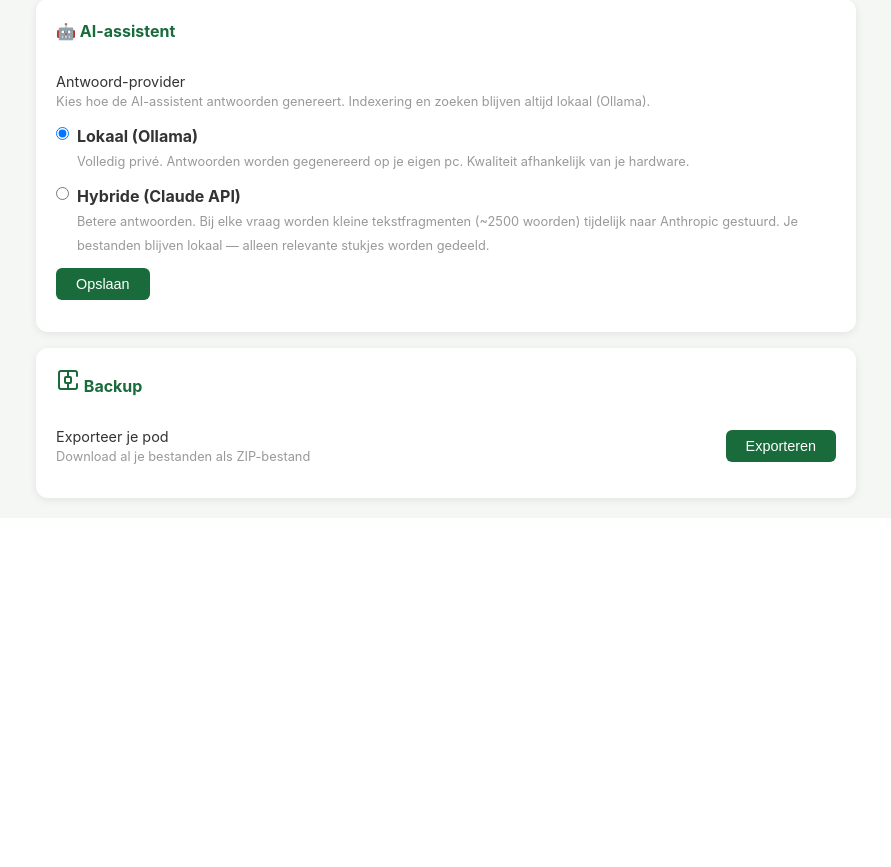
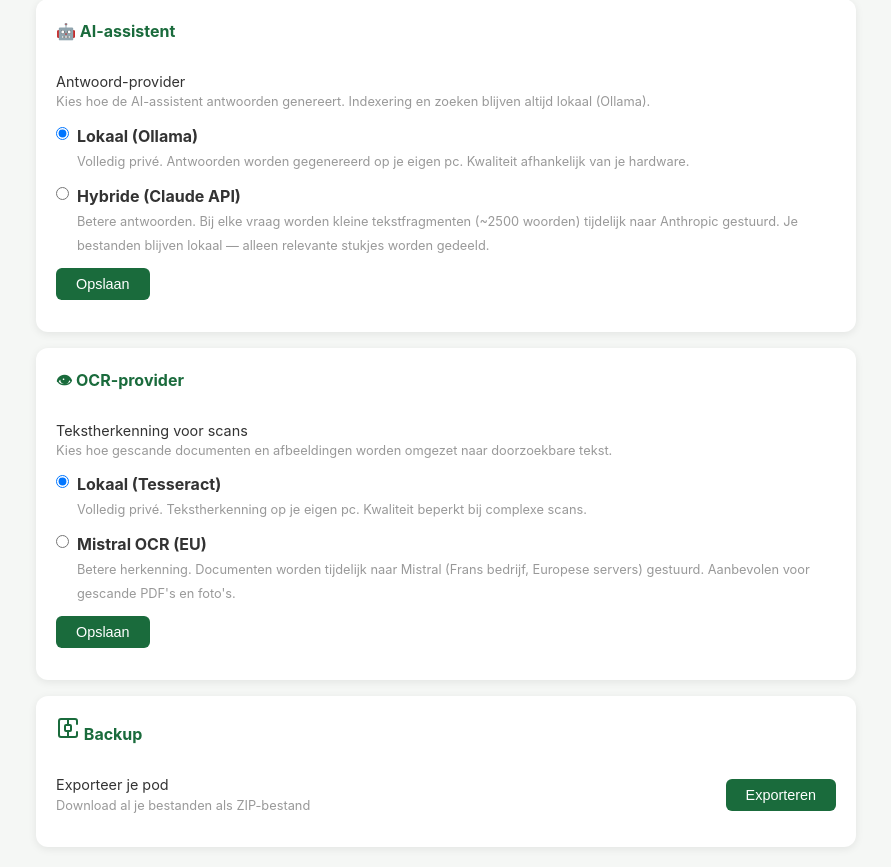
Before and after one commit to Wim1201/mysolido, a Flask app: page /settings in a window 1280 px wide. Shown: the part 840-1707 px from the top of the page, without its empty margins (194-1085 px from the left). Before the commit the page ends 1344 px from the top, so only its background shows below. Run offline with Flask 3, Linux system fonts and the light colour scheme; parts of the project's set-up code (start-up, migrations or seed data) failed here and were passed over.

Commit message:
Add OCR provider settings: configurable Mistral OCR (EU) via settings page

```diff
--- a/app.py
+++ b/app.py
@@ -1889,7 +1889,10 @@ def settings():
                            crash_reporting_enabled=is_crash_reporting_enabled(),
                            ai_provider=ai_provider,
                            api_key_masked=api_key_masked,
-                           api_key_set=bool(api_key_raw))
+                           api_key_set=bool(api_key_raw),
+                           ocr_provider=os.environ.get('OCR_PROVIDER', 'local'),
+                           mistral_key_set=bool(os.environ.get('MISTRAL_API_KEY', '')),
+                           mistral_key_masked='****' + os.environ.get('MISTRAL_API_KEY', '')[-4:] if os.environ.get('MISTRAL_API_KEY', '') else '')
 
 
 def update_env(env_path, key, value):
@@ -2022,6 +2025,44 @@ def change_ai_provider():
 
     label = 'Lokaal (Ollama)' if provider == 'local' else 'Hybride (Claude API)'
     flash(f'AI-provider ingesteld op {label}', 'success')
+    return redirect(url_for('settings'))
+
+
+@app.route('/settings/ocr-provider', methods=['POST'])
+def change_ocr_provider():
+    """Wijzig OCR-provider: lokaal (Tesseract) of Mistral (EU cloud)"""
+    if BRIDGE_MODE:
+        abort(403)
+
+    provider = request.form.get('ocr_provider', 'local')
+    api_key = request.form.get('mistral_api_key', '').strip()
+
+    if provider not in ('local', 'mistral'):
+        flash('Ongeldige keuze', 'error')
+        return redirect(url_for('settings'))
+
+    if provider == 'mistral' and not api_key:
+        existing_key = os.environ.get('MISTRAL_API_KEY', '')
+        if not existing_key:
+            flash('Voer een Mistral API-key in om Cloud OCR te gebruiken' if session.get('language', 'nl') == 'nl' else 'Enter a Mistral API key to use Cloud OCR', 'error')
+            return redirect(url_for('settings'))
+
+    env_path = os.path.join(PROJECT_DIR, '.env')
+    update_env(env_path, 'OCR_PROVIDER', provider)
+    if api_key:
+        update_env(env_path, 'MISTRAL_API_KEY', api_key)
+
+    os.environ['OCR_PROVIDER'] = provider
+    if api_key:
+        os.environ['MISTRAL_API_KEY'] = api_key
+
+    import ai_service
+    ai_service.OCR_PROVIDER = provider
+    if api_key:
+        ai_service.MISTRAL_API_KEY = api_key
+
+    label = 'Lokaal (Tesseract)' if provider == 'local' else 'Mistral OCR (EU)'
+    flash(f'OCR-provider ingesteld op {label}', 'success')
     return redirect(url_for('settings'))
 
 
--- a/templates/settings.html
+++ b/templates/settings.html
@@ -113,6 +113,49 @@
     </div>
 
     <div class="settings-card">
+        <h2>&#128065; {{ t.settings_ocr }}</h2>
+        <form action="{{ url_for('change_ocr_provider') }}" method="post">
+            <div class="setting-row" style="flex-direction: column; align-items: stretch; gap: 12px;">
+                <div>
+                    <div class="setting-label">{{ t.ocr_provider_label }}</div>
+                    <div class="setting-desc">{{ t.ocr_provider_desc }}</div>
+                </div>
+
+                <label style="display: flex; align-items: flex-start; gap: 8px; cursor: pointer;">
+                    <input type="radio" name="ocr_provider" value="local" {{ 'checked' if ocr_provider != 'mistral' }} style="margin-top: 3px;">
+                    <div>
+                        <strong>{{ t.ocr_local }}</strong><br>
+                        <span class="setting-desc">{{ t.ocr_local_desc }}</span>
+                    </div>
+                </label>
+
+                <label style="display: flex; align-items: flex-start; gap: 8px; cursor: pointer;">
+                    <input type="radio" name="ocr_provider" value="mistral" {{ 'checked' if ocr_provider == 'mistral' }} style="margin-top: 3px;">
+                    <div>
+                        <strong>{{ t.ocr_mistral }}</strong><br>
+                        <span class="setting-desc">{{ t.ocr_mistral_desc }}</span>
+                    </div>
+                </label>
+
+                <div id="ocr-key-section" style="margin-left: 24px; {{ '' if ocr_provider == 'mistral' else 'display: none;' }}">
+                    <label class="setting-label" for="mistral_api_key">{{ t.mistral_api_key }}</label>
+                    {% if mistral_key_set %}
+                    <div class="setting-desc" style="margin-bottom: 4px;">{{ t.api_key_current }} {{ mistral_key_masked }}</div>
+                    {% endif %}
+                    <input type="password" name="mistral_api_key" id="mistral_api_key" placeholder="mistral-..." autocomplete="off"
+                           style="width: 100%; max-width: 400px; padding: 8px 12px; border: 1px solid var(--color-border); border-radius: 6px; background: var(--color-bg); color: var(--color-text); font-size: 0.85rem;">
+                    <div class="setting-desc" style="margin-top: 4px;">{{ t.mistral_api_key_get }} <a href="https://console.mistral.ai" target="_blank" rel="noopener">console.mistral.ai</a>. {{ t.mistral_api_key_keep if mistral_key_set else '' }}</div>
+                    <div style="margin-top: 8px; padding: 8px 12px; background: var(--color-warning-bg, #fff3cd); border-radius: 6px; font-size: 0.8rem; color: var(--color-warning-text, #856404);">
+                        {{ t.ocr_warning }}
+                    </div>
+                </div>
+
+                <button type="submit" class="btn" style="align-self: flex-start;">{{ t.save }}</button>
+            </div>
+        </form>
+    </div>
+
+    <div class="settings-card">
         <h2>{{ icon_zip() }} {{ t.settings_backup }}</h2>
         <div class="setting-row">
             <div>
@@ -147,5 +190,17 @@
         });
     });
 })();
+
+// Show/hide OCR key section
+(function() {
+    var radios = document.querySelectorAll('input[name="ocr_provider"]');
+    var section = document.getElementById('ocr-key-section');
+    if (!radios.length || !section) return;
+    radios.forEach(function(r) {
+        r.addEventListener('change', function() {
+            section.style.display = this.value === 'mistral' ? '' : 'none';
+        });
+    });
+})();
 </script>
 {% endblock %}
--- a/translations.py
+++ b/translations.py
@@ -451,6 +451,17 @@ TRANSLATIONS = {
         "pd_choose": "— kies —",
         "pd_remove": "Verwijder",
         "pd_provider": "Aanbieder",
+        "settings_ocr": "OCR-provider",
+        "ocr_provider_label": "Tekstherkenning voor scans",
+        "ocr_provider_desc": "Kies hoe gescande documenten en afbeeldingen worden omgezet naar doorzoekbare tekst.",
+        "ocr_local": "Lokaal (Tesseract)",
+        "ocr_local_desc": "Volledig privé. Tekstherkenning op je eigen pc. Kwaliteit beperkt bij complexe scans.",
+        "ocr_mistral": "Mistral OCR (EU)",
+        "ocr_mistral_desc": "Betere herkenning. Documenten worden tijdelijk naar Mistral (Frans bedrijf, Europese servers) gestuurd. Aanbevolen voor gescande PDF's en foto's.",
+        "ocr_warning": "Let op: bij Cloud OCR worden volledige documenten naar de Mistral API gestuurd. Dit is een grotere privacy-impact dan de hybride AI-modus.",
+        "mistral_api_key": "Mistral API-key",
+        "mistral_api_key_get": "Verkrijg een key op",
+        "mistral_api_key_keep": "Laat leeg om de huidige key te behouden.",
     },
     "en": {
         "app_subtitle": "Your personal data vault",
@@ -904,6 +915,17 @@ TRANSLATIONS = {
         "pd_choose": "— choose —",
         "pd_remove": "Remove",
         "pd_provider": "Provider",
+        "settings_ocr": "OCR provider",
+        "ocr_provider_label": "Text recognition for scans",
+        "ocr_provider_desc": "Choose how scanned documents and images are converted to searchable text.",
+        "ocr_local": "Local (Tesseract)",
+        "ocr_local_desc": "Fully private. Text recognition on your own PC. Quality limited for complex scans.",
+        "ocr_mistral": "Mistral OCR (EU)",
+        "ocr_mistral_desc": "Better recognition. Documents are temporarily sent to Mistral (French company, European servers). Recommended for scanned PDFs and photos.",
+        "ocr_warning": "Note: with Cloud OCR, full documents are sent to the Mistral API. This has a larger privacy impact than hybrid AI mode.",
+        "mistral_api_key": "Mistral API key",
+        "mistral_api_key_get": "Get a key at",
+        "mistral_api_key_keep": "Leave empty to keep the current key.",
     }
 }
 
```
